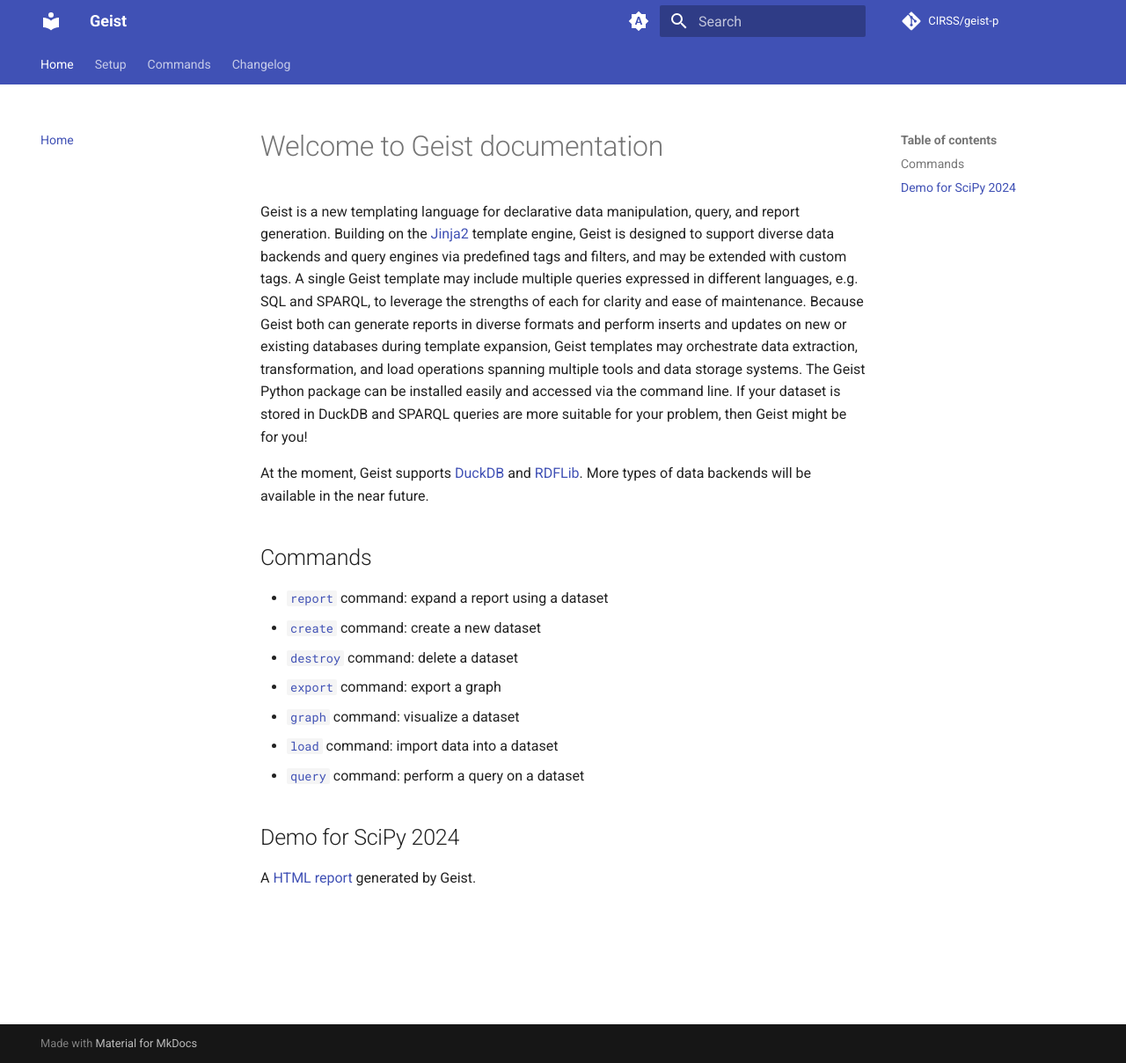
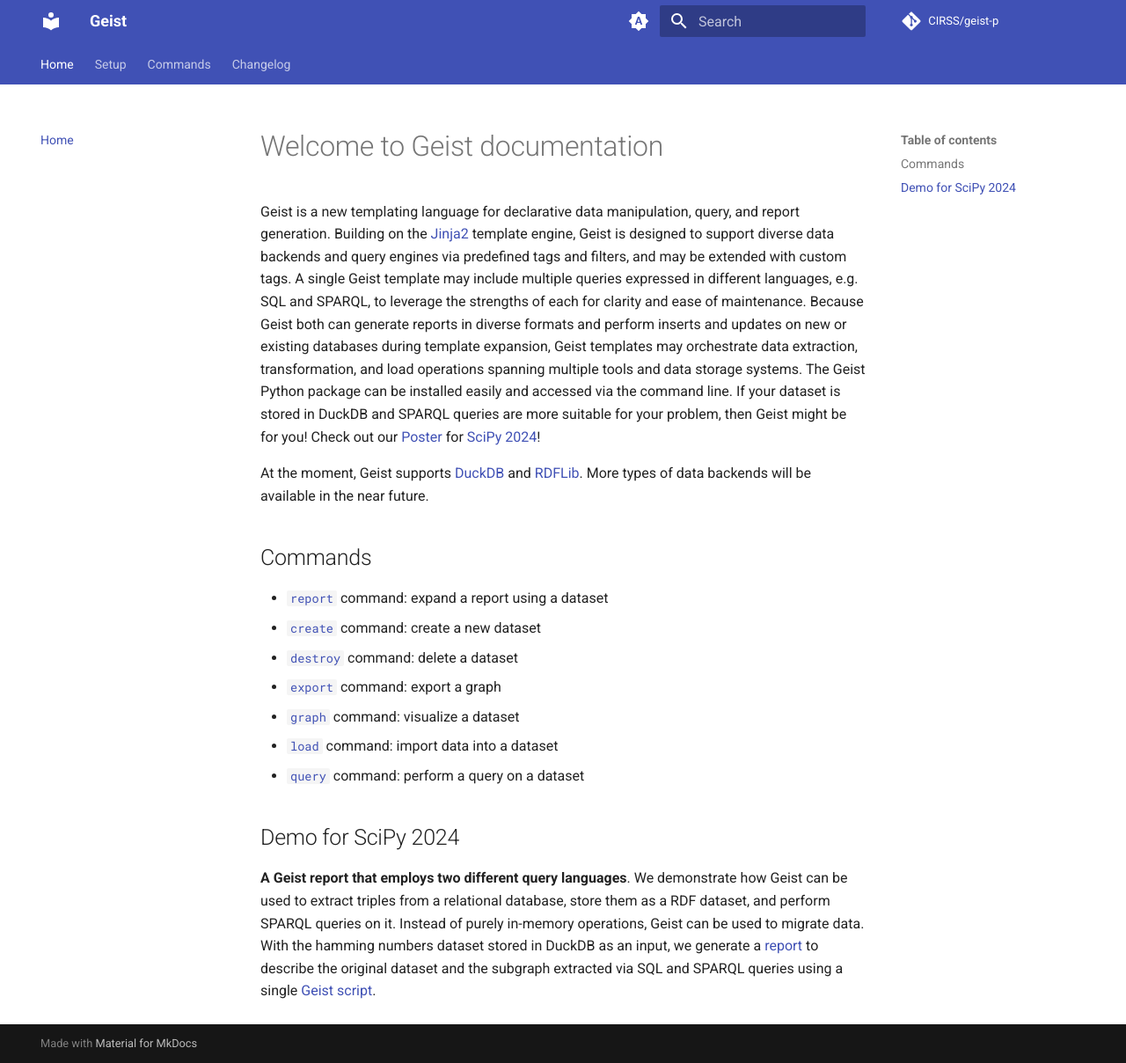
Before and after one commit to CIRSS/geist-p, an MkDocs documentation site: the page built from docs/index.md, in a window 1280 px wide and 1208 px high. Shown: the whole window at 88% size. Built offline with MkDocs 1.6.1 and Material for MkDocs 9.7.7, drawn with Linux system fonts in a browser that asks for light colours; comment, search, counter and statistics services are not loaded; the version menu is left out.

Commit message:
Update docs for SciPy 2024

```diff
--- a/docs/index.md
+++ b/docs/index.md
@@ -1,6 +1,6 @@
 # Welcome to Geist documentation
 
-Geist is a new templating language for declarative data manipulation, query, and report generation. Building on the [Jinja2](https://jinja.palletsprojects.com/en/3.1.x/intro/) template engine, Geist is designed to support diverse data backends and query engines via predefined tags and filters, and may be extended with custom tags. A single Geist template may include multiple queries expressed in different languages, e.g. SQL and SPARQL, to leverage the strengths of each for clarity and ease of maintenance. Because Geist both can generate reports in diverse formats and perform inserts and updates on new or existing databases during template expansion, Geist templates may orchestrate data extraction, transformation, and load operations spanning multiple tools and data storage systems. The Geist Python package can be installed easily and accessed via the command line. If your dataset is stored in DuckDB and SPARQL queries are more suitable for your problem, then Geist might be for you!
+Geist is a new templating language for declarative data manipulation, query, and report generation. Building on the [Jinja2](https://jinja.palletsprojects.com/en/3.1.x/intro/) template engine, Geist is designed to support diverse data backends and query engines via predefined tags and filters, and may be extended with custom tags. A single Geist template may include multiple queries expressed in different languages, e.g. SQL and SPARQL, to leverage the strengths of each for clarity and ease of maintenance. Because Geist both can generate reports in diverse formats and perform inserts and updates on new or existing databases during template expansion, Geist templates may orchestrate data extraction, transformation, and load operations spanning multiple tools and data storage systems. The Geist Python package can be installed easily and accessed via the command line. If your dataset is stored in DuckDB and SPARQL queries are more suitable for your problem, then Geist might be for you! Check out our [Poster](./SciPy2024Poster.pdf) for [SciPy 2024](https://www.scipy2024.scipy.org)!
 
 At the moment, Geist supports [DuckDB](https://duckdb.org) and [RDFLib](https://rdflib.readthedocs.io). More types of data backends will be available in the near future.
 
@@ -15,4 +15,5 @@
 * [`query`](commands/query.md) command: perform a query on a dataset
 
 ## Demo for SciPy 2024
-A [HTML report](commands/report/scipy-2024-demo/report.html) generated by Geist.
+
+**A Geist report that employs two different query languages**. We demonstrate how Geist can be used to extract triples from a relational database, store them as a RDF dataset, and perform SPARQL queries on it. Instead of purely in-memory operations, Geist can be used to migrate data. With the hamming numbers dataset stored in DuckDB as an input, we generate a [report](commands/report/scipy-2024-demo/report.html) to describe the original dataset and the subgraph extracted via SQL and SPARQL queries using a single [Geist script](https://github.com/CIRSS/geist-p/blob/main/demo/04-scipy-2024/run.sh).
```
Also changed, not shown: docs/changelog.md (+5 -0 lines), 1 other file.
